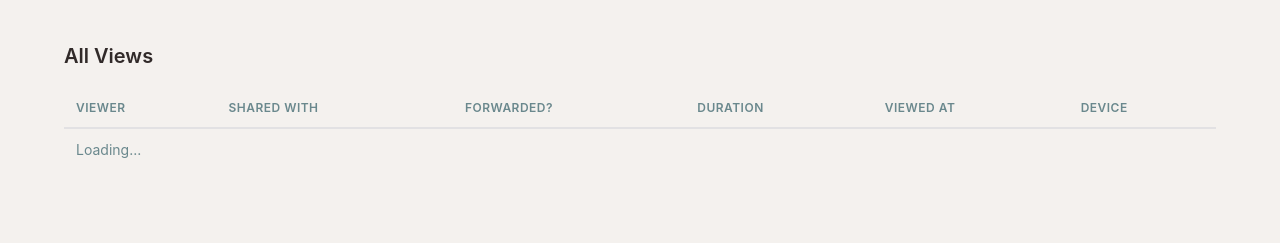
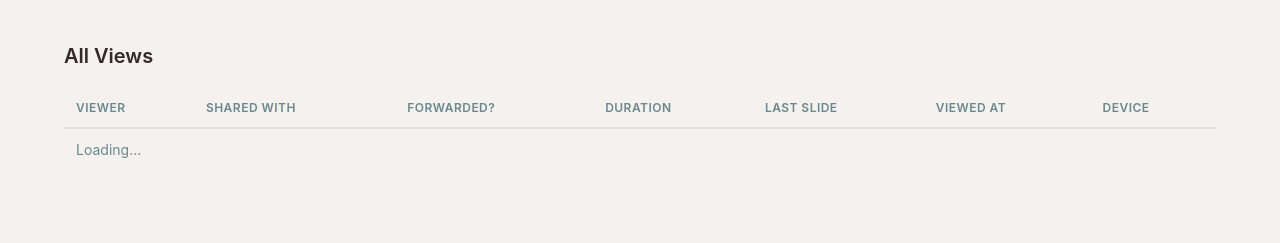
Before and after one commit to FocusedDiversity/showroom, a Flask app: template templates/admin/analytics.html in a window 1280 px wide. Shown: the part 620-863 px from the top of the page. Run offline with Flask 3, Linux system fonts and the light colour scheme; the template is opened without the code that fills it, so the values that code supplies are empty; some libraries are stand-ins or nearby versions.

Commit message:
Add slide tracking for HTML decks
- Inject tracking script into served HTML that detects active slide
- Heartbeat sends current_slide and total_slides with each ping
- Analytics dashboard shows "Last Slide" column per viewer
- Schema adds current_slide/total_slides columns to views table

Co-Authored-By: Claude Opus 4.6 (1M context) <noreply@anthropic.com>

```diff
--- a/app.py
+++ b/app.py
@@ -39,6 +39,49 @@ def inject_base_tag(html_content, base_url):
     if pattern.search(html_content):
         return pattern.sub(r'\1' + tag, html_content, count=1)
     return tag + html_content
+
+
+def inject_slide_tracking(html_content):
+    """Inject a script that posts slide changes to the parent window."""
+    tracking_script = '''
+<script>
+(function() {
+  // Detect slide navigation and notify parent
+  var lastSlide = null;
+  function detectSlide() {
+    var slide = null;
+    // Method 1: Look for active slide with data-slide attribute
+    var active = document.querySelector('.slide.active[data-slide]');
+    if (active) { slide = parseInt(active.dataset.slide); }
+    // Method 2: Check for a current/currentSlide variable
+    if (!slide && typeof current !== 'undefined') { slide = current; }
+    // Method 3: Look for slide-indicator text like "3 / 12"
+    if (!slide) {
+      var indicator = document.querySelector('.slide-indicator');
+      if (indicator) {
+        var match = indicator.textContent.match(/(\\d+)\\s*\\/\\s*(\\d+)/);
+        if (match) { slide = parseInt(match[1]); }
+      }
+    }
+    if (slide && slide !== lastSlide) {
+      lastSlide = slide;
+      var total = document.querySelectorAll('.slide[data-slide]').length || null;
+      window.parent.postMessage({type: 'showroom_slide', slide: slide, total: total}, '*');
+    }
+  }
+  // Poll for changes + listen for common navigation events
+  setInterval(detectSlide, 500);
+  document.addEventListener('keydown', function() { setTimeout(detectSlide, 100); });
+  document.addEventListener('click', function() { setTimeout(detectSlide, 100); });
+  // Initial detection
+  setTimeout(detectSlide, 200);
+})();
+</script>'''
+    # Inject before </body>
+    body_close = re.compile(r'(</body>)', re.IGNORECASE)
+    if body_close.search(html_content):
+        return body_close.sub(tracking_script + r'\1', html_content, count=1)
+    return html_content + tracking_script
 
 
 # ── Admin Routes ─────────────────────────────────────────────────────
@@ -263,6 +306,8 @@ def admin_analytics_api(deck_id):
             'user_agent': v['user_agent'],
             'ip_address': v['ip_address'],
             'is_forwarded': bool(v['is_forwarded']),
+            'current_slide': v['current_slide'],
+            'total_slides': v['total_slides'],
         } for v in views],
         'daily': [{'day': d['day'], 'count': d['count']} for d in daily],
     })
@@ -369,6 +414,7 @@ def viewer_raw(token):
 
     base_url = url_for('viewer_asset', token=token, path='', _external=False)
     html = inject_base_tag(html, base_url)
+    html = inject_slide_tracking(html)
 
     return html, 200, {'Content-Type': 'text/html; charset=utf-8'}
 
@@ -399,14 +445,16 @@ def heartbeat():
 
     view_id = data.get('view_id')
     duration = data.get('duration')
+    current_slide = data.get('current_slide')
+    total_slides = data.get('total_slides')
 
     if not view_id or duration is None:
         return jsonify({'ok': False}), 400
 
     db = get_db()
     db.execute(
-        'UPDATE views SET duration_seconds = %s WHERE id = %s',
-        (int(duration), int(view_id))
+        'UPDATE views SET duration_seconds = %s, current_slide = %s, total_slides = %s WHERE id = %s',
+        (int(duration), current_slide, total_slides, int(view_id))
     )
     db.commit()
 
--- a/schema.sql
+++ b/schema.sql
@@ -35,6 +35,8 @@ CREATE TABLE IF NOT EXISTS views (
     ip_address TEXT DEFAULT '',
     referrer TEXT DEFAULT '',
     is_forwarded BOOLEAN DEFAULT FALSE,
+    current_slide INTEGER DEFAULT NULL,
+    total_slides INTEGER DEFAULT NULL,
     FOREIGN KEY (share_link_id) REFERENCES share_links(id) ON DELETE CASCADE
 );
 
--- a/static/js/analytics.js
+++ b/static/js/analytics.js
@@ -41,16 +41,21 @@ function loadAnalytics(deckId) {
             // Views table
             var tbody = document.getElementById('views-tbody');
             if (data.views.length === 0) {
-                tbody.innerHTML = '<tr><td colspan="6" class="muted">No views yet</td></tr>';
+                tbody.innerHTML = '<tr><td colspan="7" class="muted">No views yet</td></tr>';
                 return;
             }
             var rows = '';
             data.views.forEach(function (v) {
+                var slideInfo = '—';
+                if (v.current_slide) {
+                    slideInfo = v.current_slide + (v.total_slides ? ' / ' + v.total_slides : '');
+                }
                 rows += '<tr>' +
                     '<td>' + v.viewer_email + '</td>' +
                     '<td>' + v.shared_with + '</td>' +
                     '<td>' + (v.is_forwarded ? '<span class="badge badge-inactive">Forwarded</span>' : '—') + '</td>' +
                     '<td>' + formatDuration(v.duration_seconds) + '</td>' +
+                    '<td>' + slideInfo + '</td>' +
                     '<td>' + v.viewed_at + '</td>' +
                     '<td>' + parseUA(v.user_agent) + '</td>' +
                     '</tr>';
--- a/templates/admin/analytics.html
+++ b/templates/admin/analytics.html
@@ -48,12 +48,13 @@
                 <th>Shared With</th>
                 <th>Forwarded?</th>
                 <th>Duration</th>
+                <th>Last Slide</th>
                 <th>Viewed At</th>
                 <th>Device</th>
             </tr>
         </thead>
         <tbody id="views-tbody">
-            <tr><td colspan="6" class="muted">Loading...</td></tr>
+            <tr><td colspan="7" class="muted">Loading...</td></tr>
         </tbody>
     </table>
 </section>
```
Also changed, not shown: static/js/heartbeat.js (+30 -7 lines).
